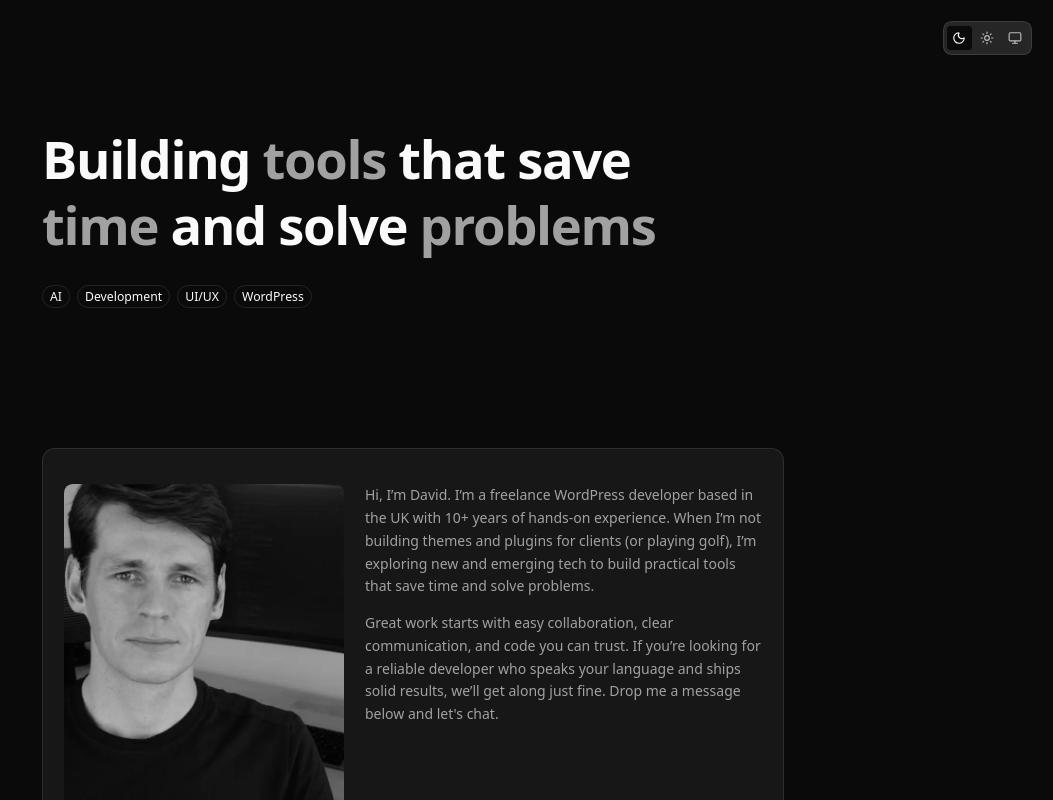
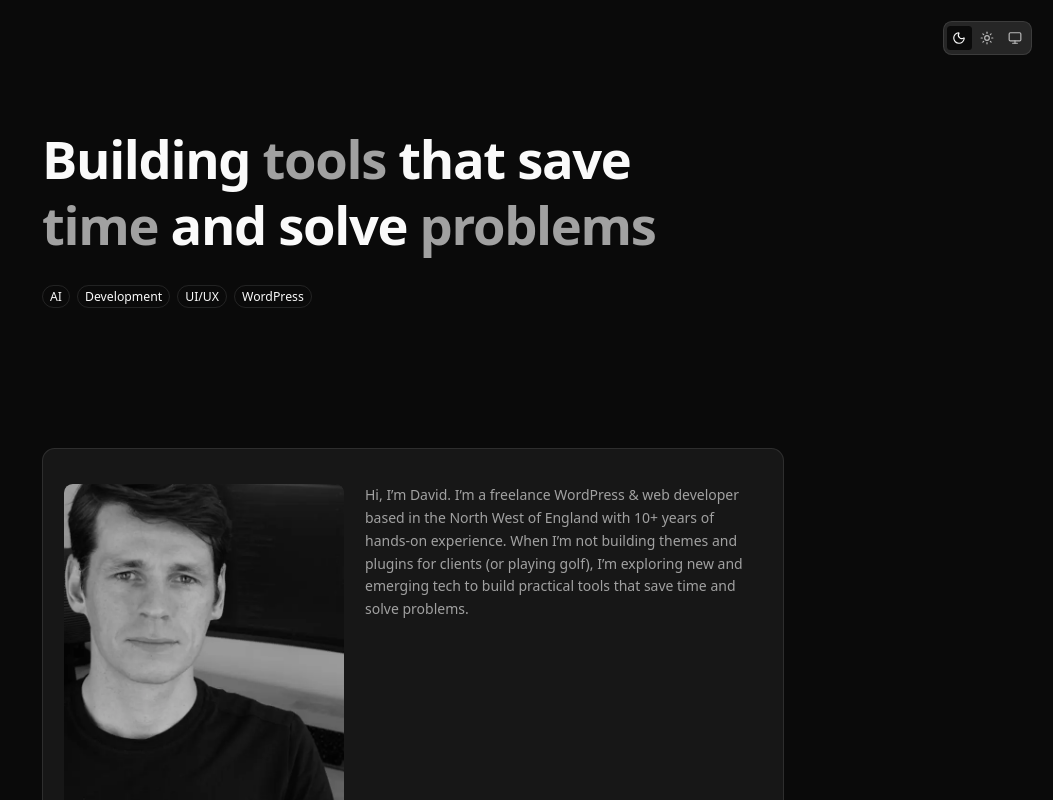
Before and after one commit to davidosull/osull-io, a Next.js app: page / in a window 1280 px wide. Shown: the top 800 px of the page, without its empty margins (227-1280 px from the left). Built offline with nearby package versions, Linux system fonts and the light colour scheme.

Commit message:
updated about content

```diff
--- a/components/about-me-card.tsx
+++ b/components/about-me-card.tsx
@@ -35,18 +35,11 @@ export function AboutMeCard() {
           <div className='flex flex-col justify-between gap-6'>
             <div className='space-y-4'>
               <p className='text-muted-foreground leading-relaxed'>
-                Hi, I’m David. I’m a freelance WordPress developer based in the
-                UK with 10+ years of hands-on experience. When I’m not building
-                themes and plugins for clients (or playing golf), I’m exploring
-                new and emerging tech to build practical tools that save time
-                and solve problems.
-              </p>
-              <p className='text-muted-foreground leading-relaxed'>
-                Great work starts with easy collaboration, clear communication,
-                and code you can trust. If you’re looking for a reliable
-                developer who speaks your language and ships solid results,
-                we’ll get along just fine. Drop me a message below and
-                let&apos;s chat.
+                Hi, I’m David. I’m a freelance WordPress & web developer based
+                in the North West of England with 10+ years of hands-on
+                experience. When I’m not building themes and plugins for clients
+                (or playing golf), I’m exploring new and emerging tech to build
+                practical tools that save time and solve problems.
               </p>
             </div>
 
```
